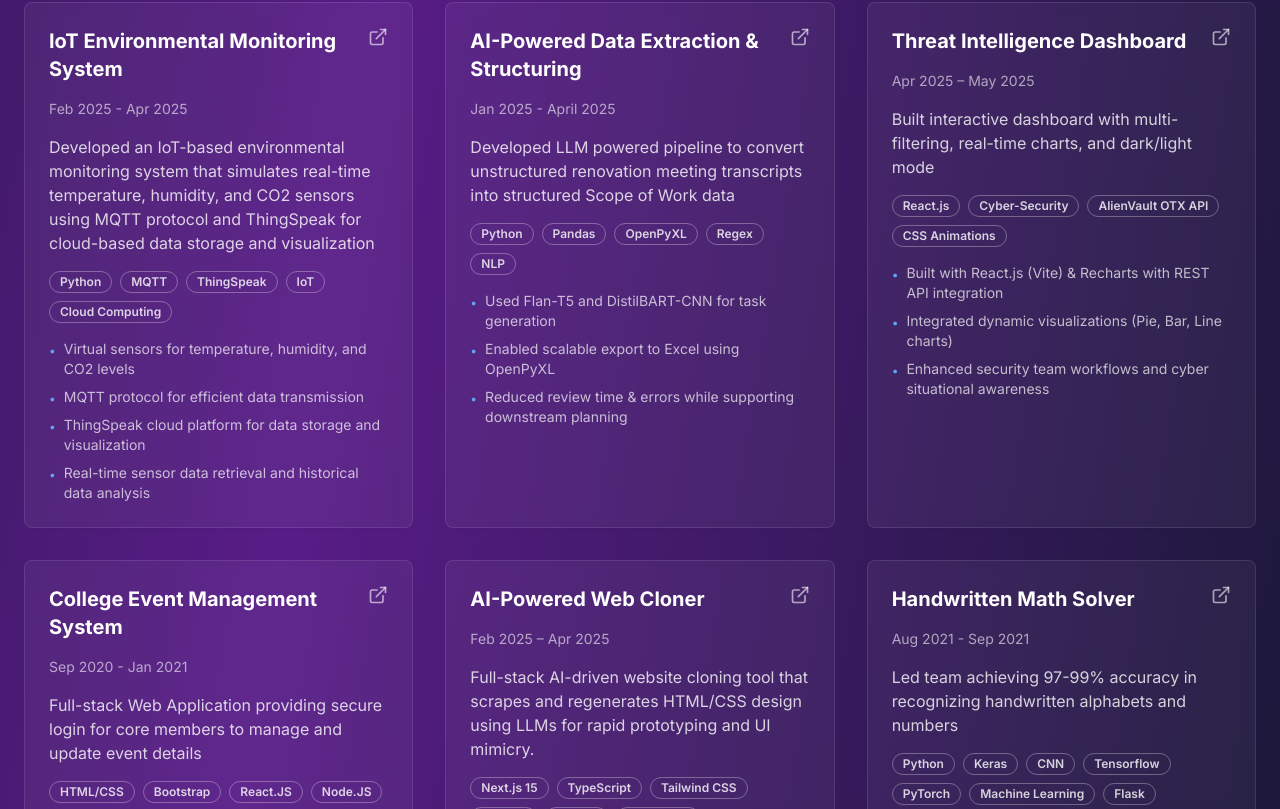
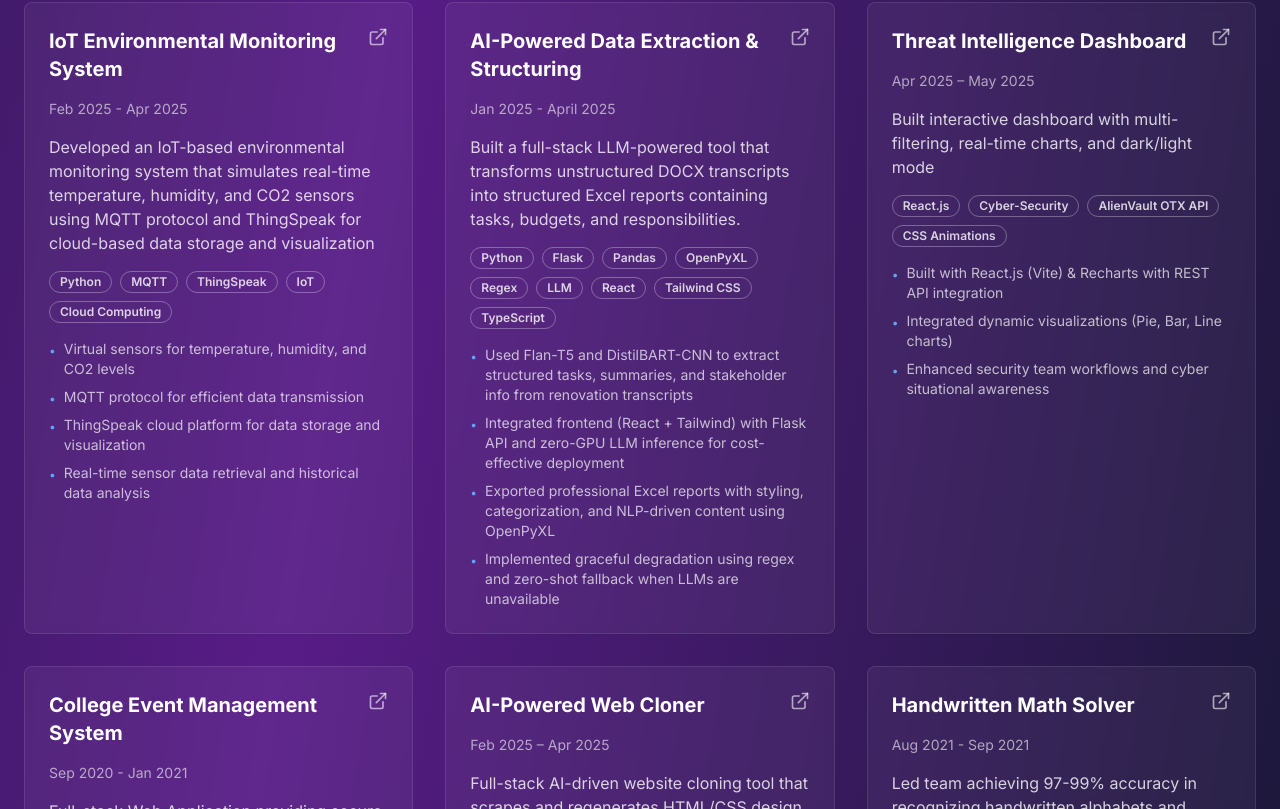
Before and after one commit to Abhijnya002/abhijnya002.github.io, a React (Vite) app: page / in a window 1280 px wide. Shown: the part 5360-6169 px from the top of the page. Built offline with nearby package versions, Linux system fonts and the light colour scheme.

Commit message:
Updated website content or files

```diff
--- a/src/pages/Index.tsx
+++ b/src/pages/Index.tsx
@@ -166,13 +166,14 @@ const Index = () => {
     {
       title: "AI-Powered Data Extraction & Structuring",
       period: "Jan 2025 - April 2025",
-      tech: ["Python", "Pandas", "OpenPyXL", "Regex", "NLP"],
-      description: "Developed LLM powered pipeline to convert unstructured renovation meeting transcripts into structured Scope of Work data",
-      highlights: [
-        "Used Flan-T5 and DistilBART-CNN for task generation",
-        "Enabled scalable export to Excel using OpenPyXL",
-        "Reduced review time & errors while supporting downstream planning"
-      ],
+      tech: ["Python", "Flask", "Pandas", "OpenPyXL", "Regex", "LLM", "React", "Tailwind CSS", "TypeScript"],
+  description: "Built a full-stack LLM-powered tool that transforms unstructured DOCX transcripts into structured Excel reports containing tasks, budgets, and responsibilities.",
+  highlights: [
+    "Used Flan-T5 and DistilBART-CNN to extract structured tasks, summaries, and stakeholder info from renovation transcripts",
+    "Integrated frontend (React + Tailwind) with Flask API and zero-GPU LLM inference for cost-effective deployment",
+    "Exported professional Excel reports with styling, categorization, and NLP-driven content using OpenPyXL",
+    "Implemented graceful degradation using regex and zero-shot fallback when LLMs are unavailable"
+  ],
       link: "https://ai-powered-data-extracter.vercel.app/"
     },
     {
@@ -634,7 +635,7 @@ const Index = () => {
             <div className="mb-16">
               <h3 className="text-3xl font-bold text-center mb-10 text-yellow-400">🏆 Awards & Achievements</h3>
               <div className="flex justify-center">
-                <Card className="bg-gradient-to-r from-blue-900/40 to-orange-900/40 border-yellow-400/50 backdrop-blur-sm hover:from-yellow-900/60 hover:to-orange-900/60 transition-all duration-300 hover-scale">
+                <Card className="bg-gradient-to-r from-purple-900/40 to-orange-900/40 border-purple-400/50 backdrop-blur-sm hover:from-yellow-900/60 hover:to-orange-900/60 transition-all duration-300 hover-scale">
                   <CardContent className="p-8 text-center">
                     <Award className="w-16 h-16 text-yellow-400 mx-auto mb-6" />
                     <p className="text-yellow-200 font-bold text-xl mb-2">BRONZE STAR Award - Mercedes Benz R&D (2023)</p>
```
